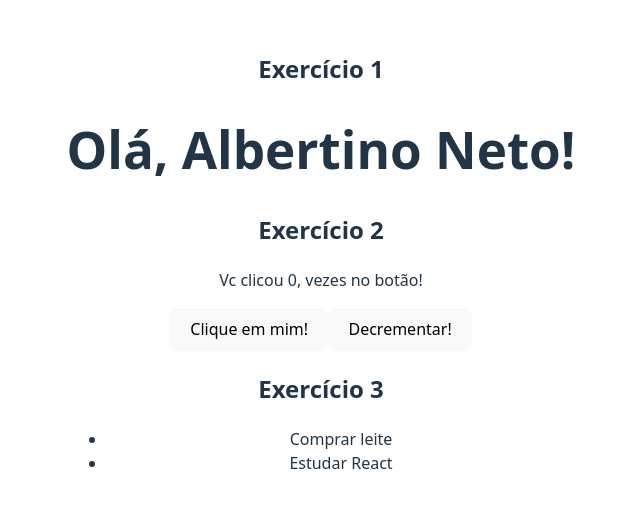
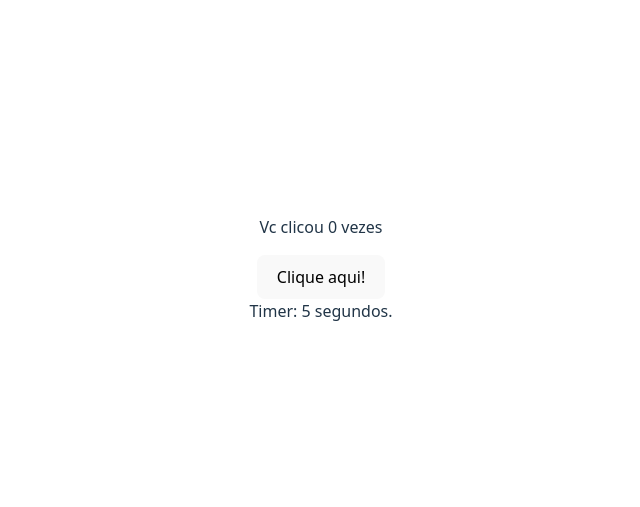
Before and after one commit to albeneto-git/app-fundamentos-react, a React (Vite) app: page / in a window 1280 px wide. Shown: the part 139-646 px from the top of the page, without its empty margins (319-959 px from the left). Built offline with nearby package versions, Linux system fonts and the light colour scheme.

Commit message:
Hooks: useState e useEffect

```diff
--- a/src/App.jsx
+++ b/src/App.jsx
@@ -1,14 +1,19 @@
-import { useState } from 'react'
 import './App.css'
-import Exercises from './components/Exercises'
-
+import ExemploUseEffect from './components/ExemploUseEffect';
+import Timer from './components/Timer';
 
 function App() {
   return (
-    <div>
-      <Exercises />
-    </div>
-  )
+    <>
+      {/** useEffect */}
+      <ExemploUseEffect />
+      <Timer />
+      {/** useContext */}
+      {/** aplicações de pequeno a médio porte, que precisam transferir o estado entre componentes */}
+
+
+    </>
+  );
 }
 
 export default App
--- /dev/null
+++ b/src/components/ExemploUseEffect.jsx
@@ -0,0 +1,19 @@
+import {useEffect, useState} from "react";
+
+const ExemploUseEffect = () =>{
+    // executar algo, baseado em algo
+    // mudança de um valor, carregamento da página ou outro evento.
+    const [contador, setContador] = useState(0);
+    useEffect(()=>{
+        document.title = `Vc clicou ${contador} vezes`;
+    })
+
+    return(
+        <div>
+            <p>Vc clicou {contador} vezes</p>
+            <button onClick={() => setContador(contador + 1)}>Clique aqui! </button>
+        </div>
+    );
+};
+
+export default ExemploUseEffect;
--- /dev/null
+++ b/src/components/Timer.jsx
@@ -0,0 +1,19 @@
+import { useState, useEffect } from "react";
+
+const Timer = () => {
+
+    const [segundos, setSegundos] = useState(0);
+    // setInterval, setTimeout
+    useEffect(() => {
+        const intervalId = setInterval(() => {
+            setSegundos((prevSegundos) => prevSegundos + 1);
+        }, 1000);
+
+        // limpeza de estado
+        return () => clearInterval(intervalId);
+    }, []); // Arrays de dependências para executar apenas uma vez qdo a página é iniciada.
+
+    return <div>Timer: {segundos} segundos.</div>;
+}
+
+export default Timer;
```
